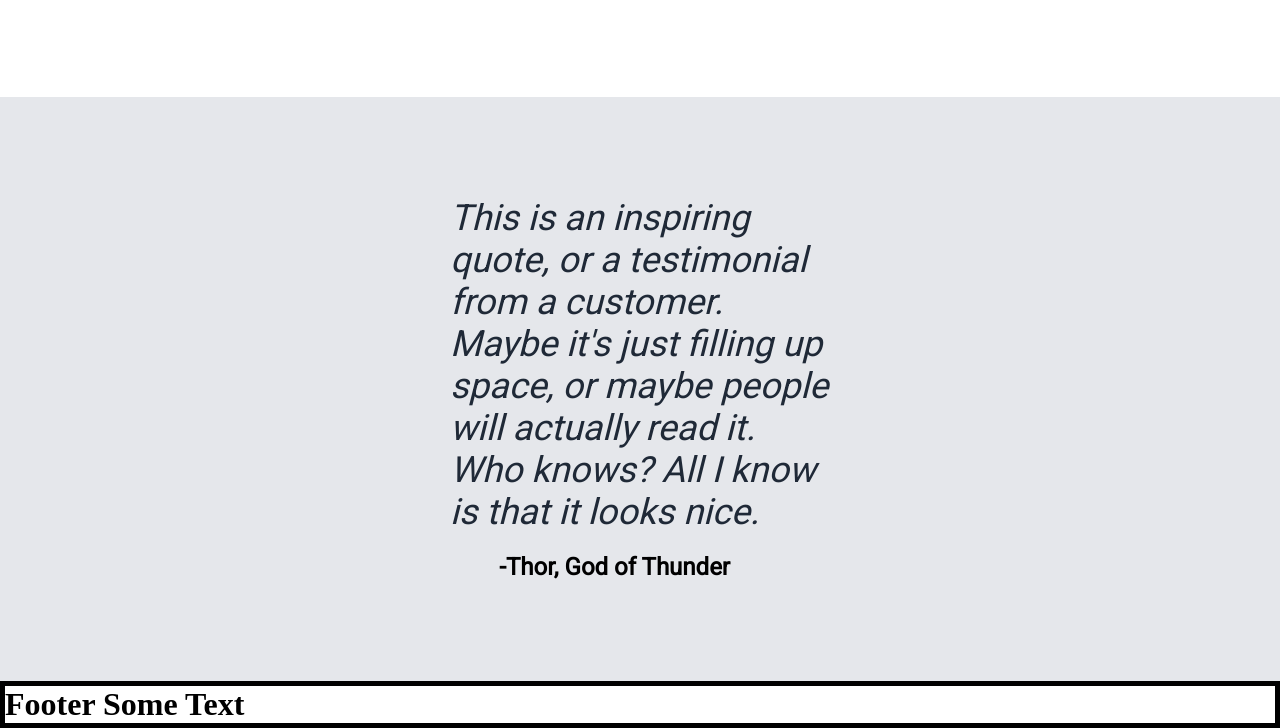
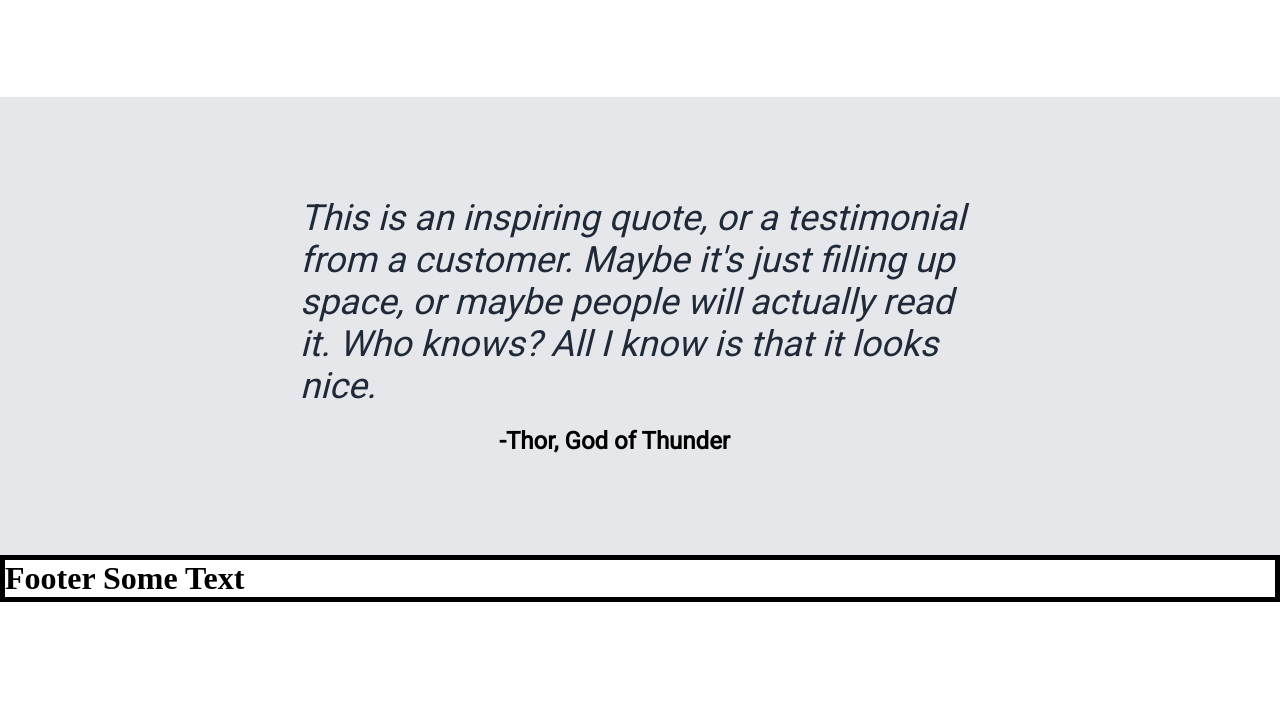
Before and after one commit to DetectiveSQL/project-landing-page, a plain HTML site: page index.html in a window 1280 px wide. Shown: the part 753-1481 px from the top of the page. After the commit the page ends 1355 px from the top, so only its background shows below. Drawn offline with Linux system fonts and the light colour scheme.

Commit message:
Modifying stylesheet

```diff
--- a/style.css
+++ b/style.css
@@ -121,8 +121,8 @@
     font-weight: lighter;
     font-style: italic;
     color: #1f2937;
-    margin-left: 450px;
-    margin-right: 450px;
+    margin-left: 300px;
+    margin-right: 300px;
 }
 
 .sign{
```
